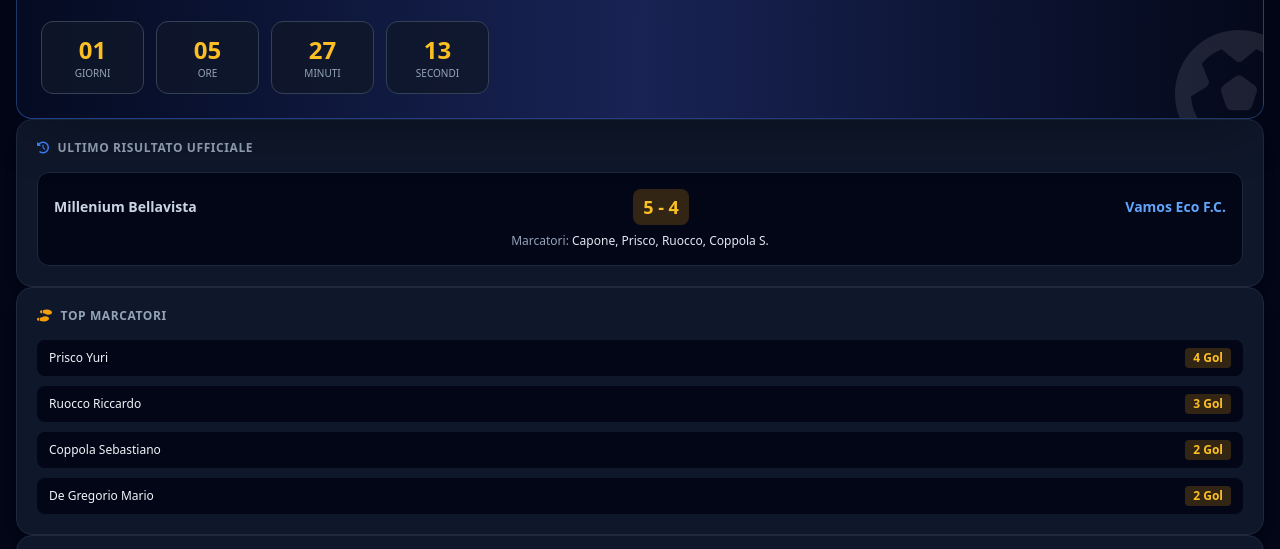
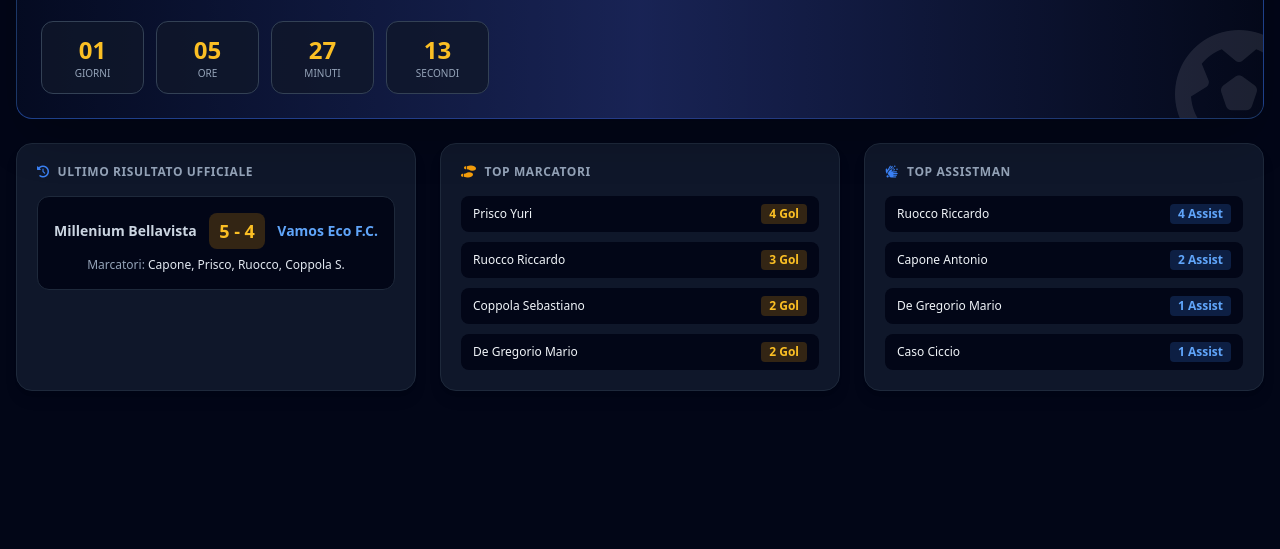
Before and after one commit to antoniocapone1992-create/Vamos-eco-fc, a plain HTML site: page index.html in a window 1280 px wide. Shown: the part 232-781 px from the top of the page. Drawn offline with nearby package versions, Linux system fonts and the light colour scheme; no server answers.

Commit message:
Update index.html

```diff
--- a/index.html
+++ b/index.html
@@ -76,7 +76,8 @@
     <main class="max-w-7xl mx-auto px-4 py-6">
 
         <!-- 1. DASHBOARD -->
-                    <div id="next-match-card" class="bg-gradient-to-r from-blue-900/60 via-indigo-900/60 to-slate-900 border border-blue-500/30 rounded-2xl p-6 shadow-2xl relative overflow-hidden bg-cover bg-center transition-all duration-300">
+        <section id="tab-dashboard" class="tab-content space-y-6">
+            <div id="next-match-card" class="bg-gradient-to-r from-blue-900/60 via-indigo-900/60 to-slate-900 border border-blue-500/30 rounded-2xl p-6 shadow-2xl relative overflow-hidden bg-cover bg-center transition-all duration-300">
                 <div id="next-match-overlay" class="absolute inset-0 bg-gradient-to-r from-slate-950/85 via-blue-950/75 to-slate-950/85 pointer-events-none"></div>
                 <div class="absolute -right-10 -bottom-10 opacity-10 text-9xl font-black pointer-events-none"><i class="fa-solid fa-futbol"></i></div>
 
@@ -106,7 +107,8 @@
                 </div>
             </div>
 
-                             <div class="bg-slate-900 border border-slate-800 rounded-2xl p-5 shadow-lg">
+            <div class="grid grid-cols-1 md:grid-cols-3 gap-6">
+                <div class="bg-slate-900 border border-slate-800 rounded-2xl p-5 shadow-lg">
                     <h3 class="text-xs font-bold text-slate-400 uppercase tracking-wider mb-4"><i class="fa-solid fa-history mr-2 text-blue-500"></i>Ultimo Risultato Ufficiale</h3>
                     <div class="bg-slate-950 p-4 rounded-xl border border-slate-800 text-center">
                         <div class="flex justify-between items-center gap-2 text-xs sm:text-sm font-bold mb-2">
```
